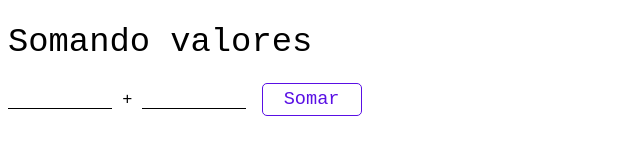
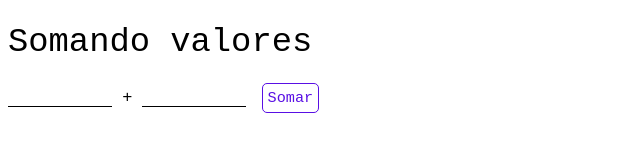
Before and after one commit to wildermiranda/javascript, a plain HTML site: page exercises/ex008/index.html in a window 1280 px wide. Shown: the full height of the page, 0-640 px from the left. Drawn offline with Linux system fonts and the light colour scheme.

Commit message:
Update ex008

```diff
--- a/exercises/ex008/index.html
+++ b/exercises/ex008/index.html
@@ -22,13 +22,12 @@
         }
 
         #button {
-            width: 100px;
             padding: 5px;
             border: 1px solid #590FE4;
             border-radius: 5px;
             margin-left: 5px;
             font-family: monospace;
-            font-size: 1.1em;
+            font-size: 0.9em;
             background-color: #FFF;
             color: #590FE4;
         }
```
